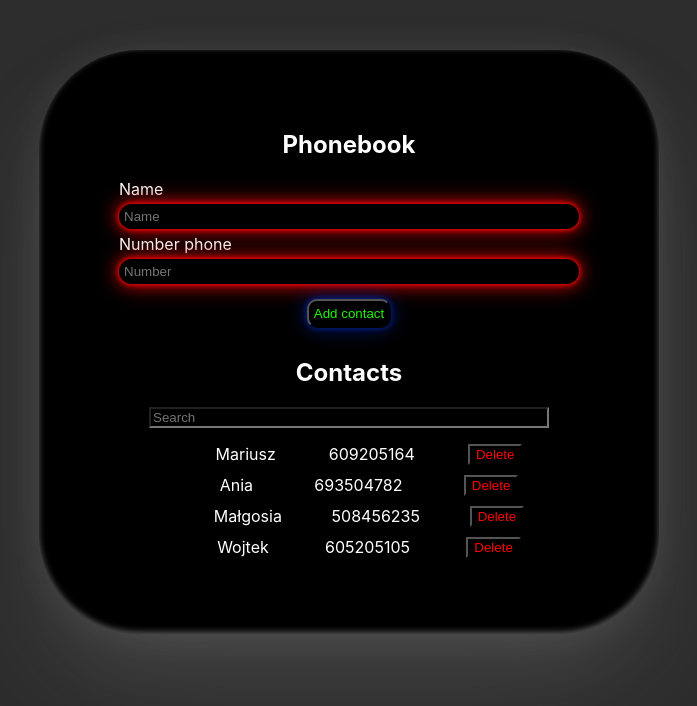
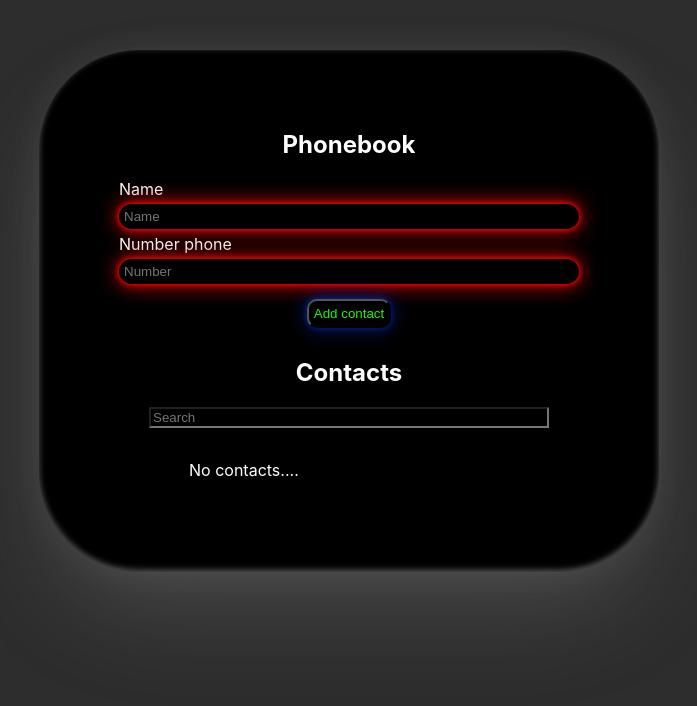
Before and after one commit to fitmariusz/goit-react-hw-02-phonebook, a React (Create React App) app: page / in a window 1280 px wide. Shown: the top 706 px of the page, without its empty margins (291-988 px from the left). Built offline with nearby package versions, Linux system fonts and the light colour scheme.

Commit message:
Update App.jsx

```diff
--- a/src/components/App.jsx
+++ b/src/components/App.jsx
@@ -6,10 +6,7 @@ import { Form } from './Form/Form';
 import { Section } from './Section/Section';
 
 const INITCONTACTS = {
-  contacts: [{ id: 0, name: "Mariusz", number: "609205164" },
-  { id: 1, name: "Ania", number: "693504782" },
-  { id: 2, name: "Małgosia", number: "508456235" },
-  { id: 3, name: "Wojtek", number: "605205105" }],
+  contacts: [],
   filter: '',
   name: '',
   number:'',
@@ -24,7 +21,7 @@ export const App = () => {
    };
 
   const onSubmit = (event) => {
-    const { name, number, contacts, filter } = dataPhonebook;
+    const { name, number, contacts} = dataPhonebook;
     event.preventDefault();
     document.getElementById("nameContact").value = '';
     document.getElementById("numberContact").value = '';
@@ -39,7 +36,8 @@ const isExist = contacts.some(
 
     setDataPhonebook({
       ...dataPhonebook,
-      contacts: [...contacts, { id: nanoid(), name, number, filter }],
+      contacts: [...contacts, { id: nanoid(), name, number }],
+      filter:'',
       name: '',
       number: ''
     });
```
